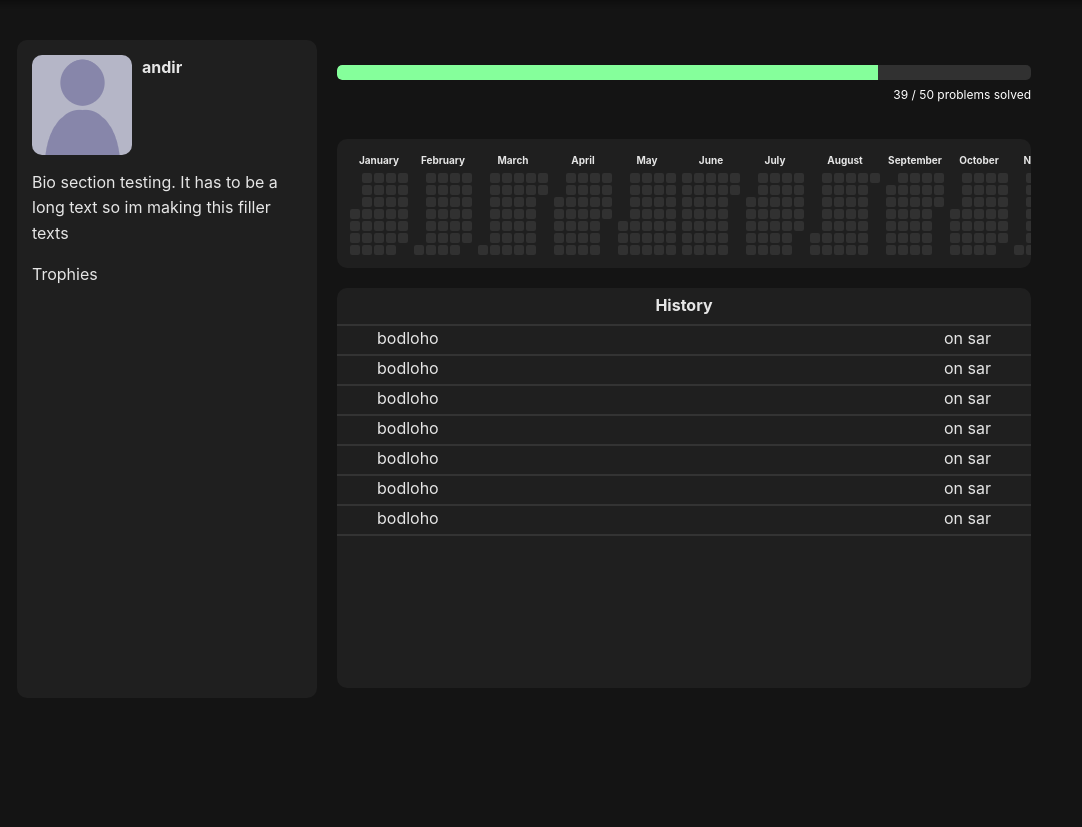
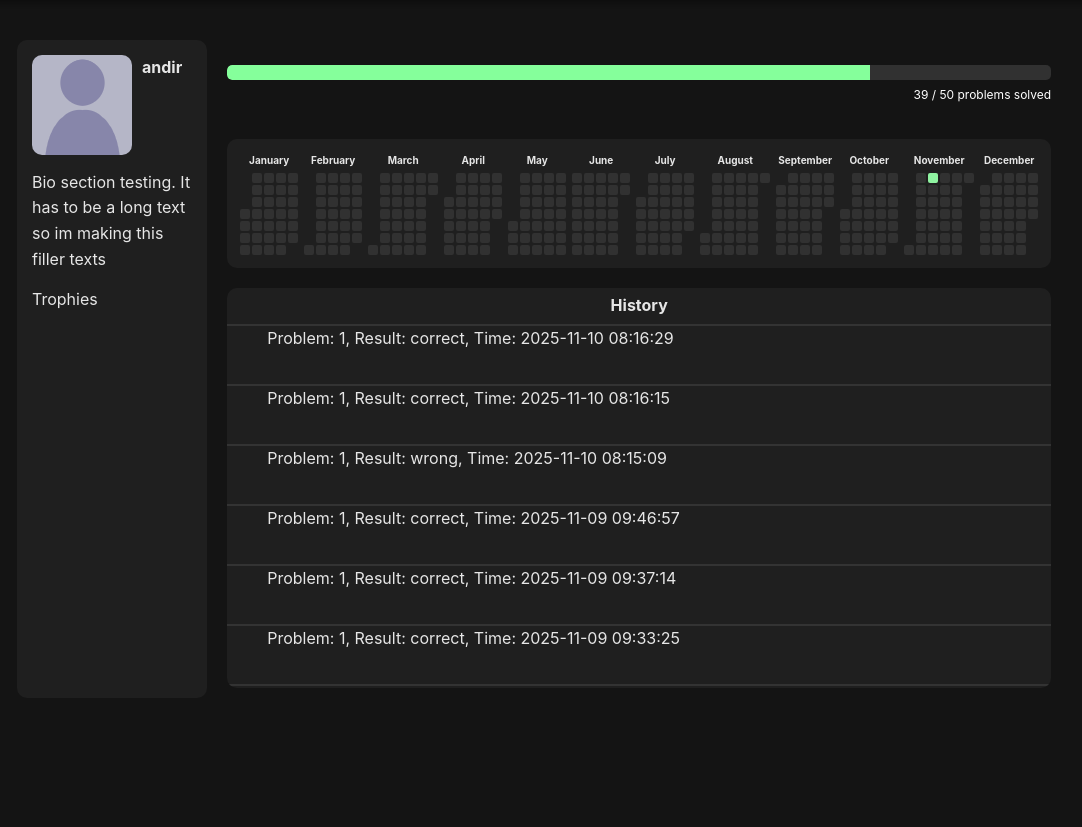
Before and after one commit to Tiez/DiplomaProject, a Flask app: page /profile/1 in a window 1280 px wide. Shown: the part 46-873 px from the top of the page, without its empty margins (111-1193 px from the left). Run offline with Flask 3, Linux system fonts and the light colour scheme; a user stored in the database is signed in; data comes from the database, SQL or seed files in the repository; both versions use the stored data as it was after the commit.

Commit message:
Fetching recent subsimmion for user

```diff
--- a/run.py
+++ b/run.py
@@ -370,6 +370,27 @@
         "test_cases": [dict(tc) for tc in test_cases]
     })
 
+
+@app.route("/userHistory/<int:userID>")
+@login_required
+def userHistory(userID):
+    if userID == current_user.id:
+        conn = get_db_connection()
+        fetchedData = conn.execute("SELECT * FROM submissions WHERE userID=? ORDER BY subTime DESC LIMIT 100", (userID,)).fetchall()
+        conn.close()
+
+        # print([dict(fetchedData)])
+
+        return jsonify({
+            "userID": userID,
+            "data": [dict(fd) for fd in fetchedData]
+        })
+    return jsonify({
+        "error": f"user ID miss match. Target id {userID}, current id {current_user.id}",
+
+    })
+
+
 # ---------------------- Worker & Submission Queue ----------------------
 NUM_WORKERS = 3
 results_map = {}
@@ -443,6 +464,7 @@
 
 
     conn = get_db_connection()
+    print("=====================")
     print(current_user, " user id\n")
 
     conn.execute("""
--- a/templates/UserProfile.html
+++ b/templates/UserProfile.html
@@ -43,10 +43,20 @@
         background-color: #1f1f1f;
         margin-top: 20px;
         border-radius: 10px;
+        overflow: hidden;
+
+
+
+    }
+
+    .histories {
+        overflow-y: auto;
+        /* overflow: hidden; */
+        height: 500px;
     }
 
     .one_log {
-        height: 30px;
+        height: 60px;
         border-bottom: #333333 solid 2px;
         padding: 0px 40px;
         display: flex;
@@ -106,8 +116,9 @@
         /* let it grow to fill available space */
         /* same black background */
         padding: 10px;
-        overflow-x: auto;
+        /* overflow-x: auto; */
         /* allow horizontal scroll if too wide */
+
 
     }
 
@@ -161,15 +172,15 @@
     }
 
     .level-2 {
-        background-color: #388c4a;
+        background-color: #286436;
     }
 
     .level-3 {
-        background-color: #6fc67f;
+        background-color: #62c975;
     }
 
     .level-4 {
-        background-color: #85ff9b;
+        background-color: #8ff3a1;
     }
 </style>
 </head>
@@ -200,37 +211,11 @@
             </div>
             <div id="contribution-grid"></div>
             <div class="user_history">
-                <div class="history_header">
+                <div class=" history_header">
                     History
                 </div>
-                <div class="one_log">
-                    <div>bodloho</div>
-                    <div>on sar</div>
-                </div>
-                <div class="one_log">
-                    <div>bodloho</div>
-                    <div>on sar</div>
-                </div>
-                <div class="one_log">
-                    <div>bodloho</div>
-                    <div>on sar</div>
-                </div>
-                <div class="one_log">
-                    <div>bodloho</div>
-                    <div>on sar</div>
-                </div>
-                <div class="one_log">
-                    <div>bodloho</div>
-                    <div>on sar</div>
-                </div>
-                <div class="one_log">
-                    <div>bodloho</div>
-                    <div>on sar</div>
-                </div>
-                <div class="one_log">
-                    <div>bodloho</div>
-                    <div>on sar</div>
-                </div>
+                <div class="histories" id="user_history"></div>
+
             </div>
 
         </div>
@@ -238,6 +223,22 @@
 
 
         <script type="module">
+            const userID = {{ current_user.id }};
+            fetch(`/userHistory/${userID}`)
+                .then(response => response.json())
+                .then(data => {
+                    console.log(data); // The JSON returned from Flask
+                    // Example: render submissions
+                    const container = document.getElementById('user_history');
+                    data.data.forEach(sub => {
+                        console.log(container)
+                        const div = document.createElement('div');
+                        div.textContent = `Problem: ${sub.problem_id}, Result: ${sub.status}, Time: ${sub.subTime}`;
+                        div.className = "one_log"
+                        container.appendChild(div);
+                    });
+                })
+                .catch(error => console.error('Error fetching submissions:', error));
 
             const solvedProblems = 39;
             const totalProblems = 50;
@@ -308,7 +309,7 @@
 
             function seedContributions(contributionData) {
                 months.forEach((monthName, monthIndex) => {
-                    console.log(monthName + " " + contriData[String(monthIndex)])
+
                     let eachMonthContributions = contriData[String(monthIndex)]
 
                     if (eachMonthContributions) {
@@ -316,9 +317,7 @@
 
 
                             if (dayContri) {
-                                console.log(contributionData)
-                                console.log(contributionData[monthIndex], monthName)
-                                console.log(dayContri["dateData"][0], dayContri["dateData"][1])
+
 
 
 
```
Also changed, not shown: templates/ProblemDB.db.
